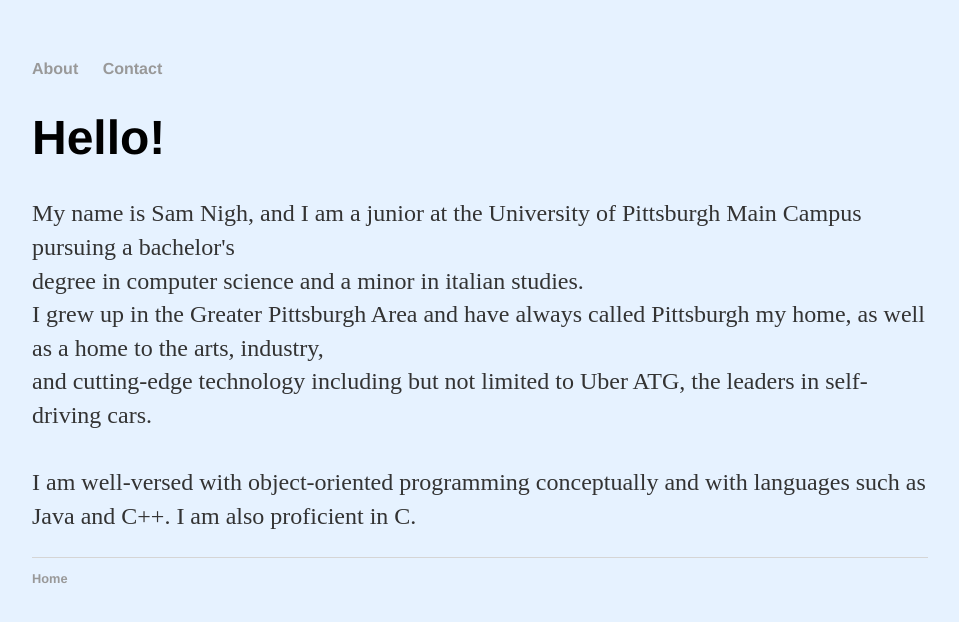
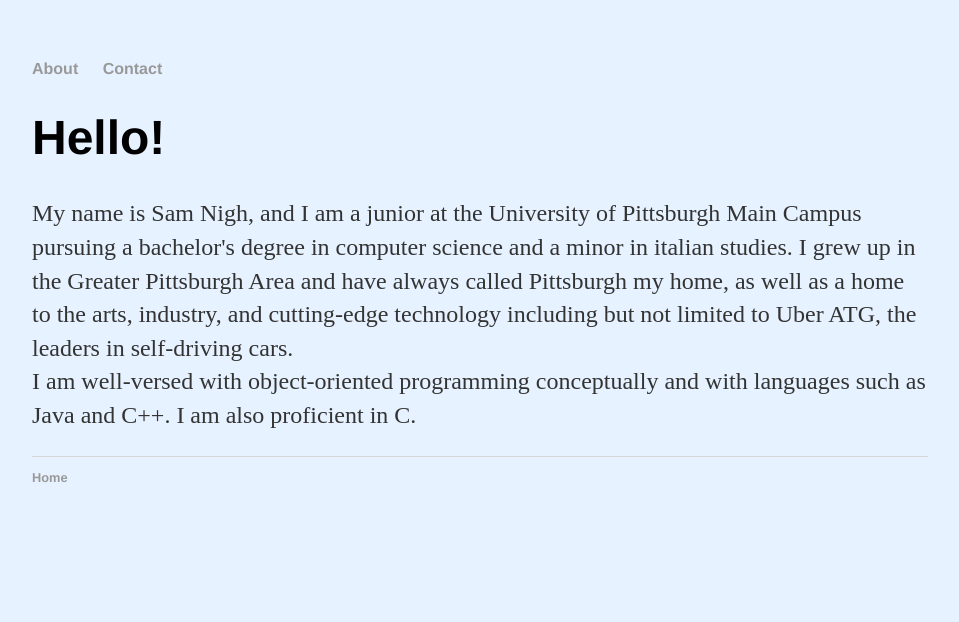
Before and after one commit to SPN11/SPN11.github.io, a Jekyll site: the page built from about.html, in a window 1280 px wide. Shown: the top 622 px of the page, without its empty margins (160-1119 px from the left). Built offline with Jekyll 4.4.1, drawn with Linux system fonts in a browser that asks for light colours.

```diff
--- a/about.html
+++ b/about.html
@@ -4,14 +4,10 @@ title: About Sam Nigh
 ---
 <div class="blurb">
 	<h1>Hello!</h1>
-	<p>My name is Sam Nigh, and I am a junior at the University of Pittsburgh Main Campus pursuing a bachelor's <br>
-		degree in computer science and a minor in italian studies. <br>
-    I grew up in the Greater Pittsburgh Area and have always called Pittsburgh my home, as well as a home to the arts, industry, <br>
-    and cutting-edge technology including but not limited to Uber ATG, the leaders in self-driving cars. <br> <br>
-    I am well-versed with object-oriented programming conceptually and with languages such as Java and C++. I am also proficient in C.
-
-
-
-
+	<p>My name is Sam Nigh, and I am a junior at the University of Pittsburgh Main Campus pursuing a bachelor's
+    	degree in computer science and a minor in italian studies.
+    	I grew up in the Greater Pittsburgh Area and have always called Pittsburgh my home, as well as a home to the arts, industry,
+    	and cutting-edge technology including but not limited to Uber ATG, the leaders in self-driving cars. <br>
+    	I am well-versed with object-oriented programming conceptually and with languages such as Java and C++. I am also proficient in C.
   </p>
 </div>
```
